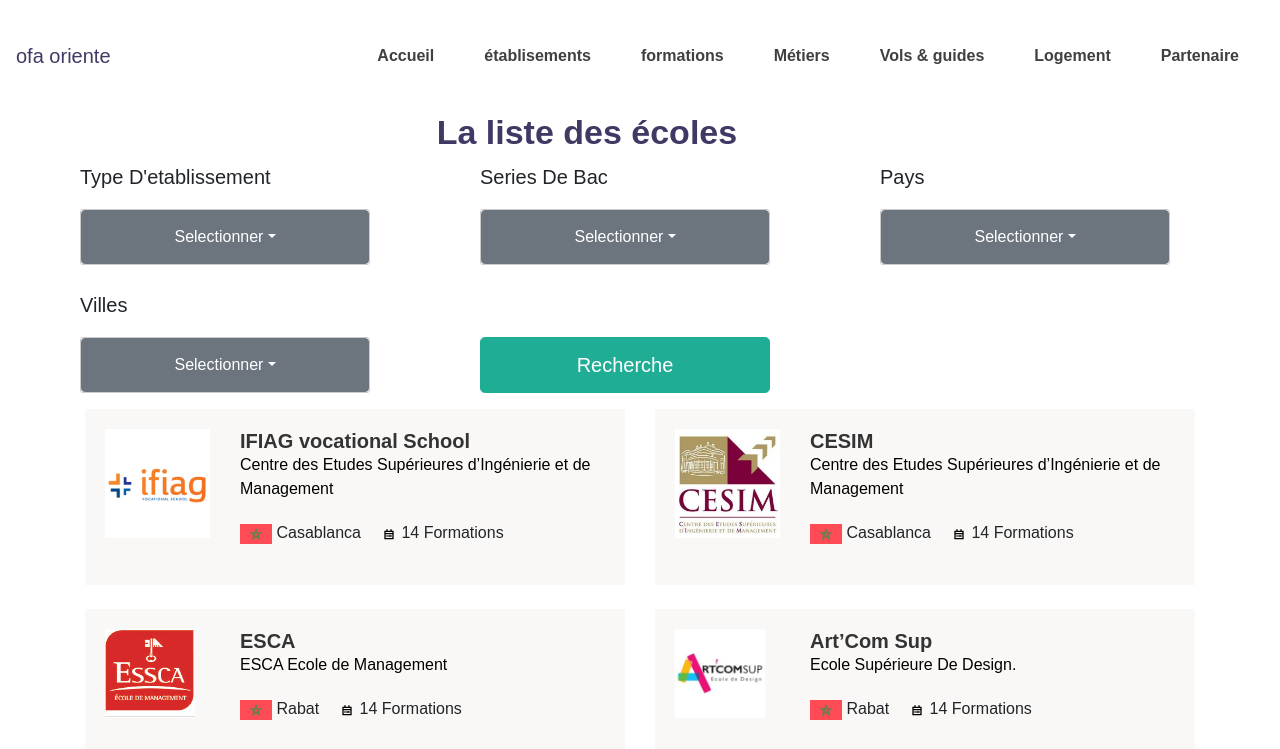
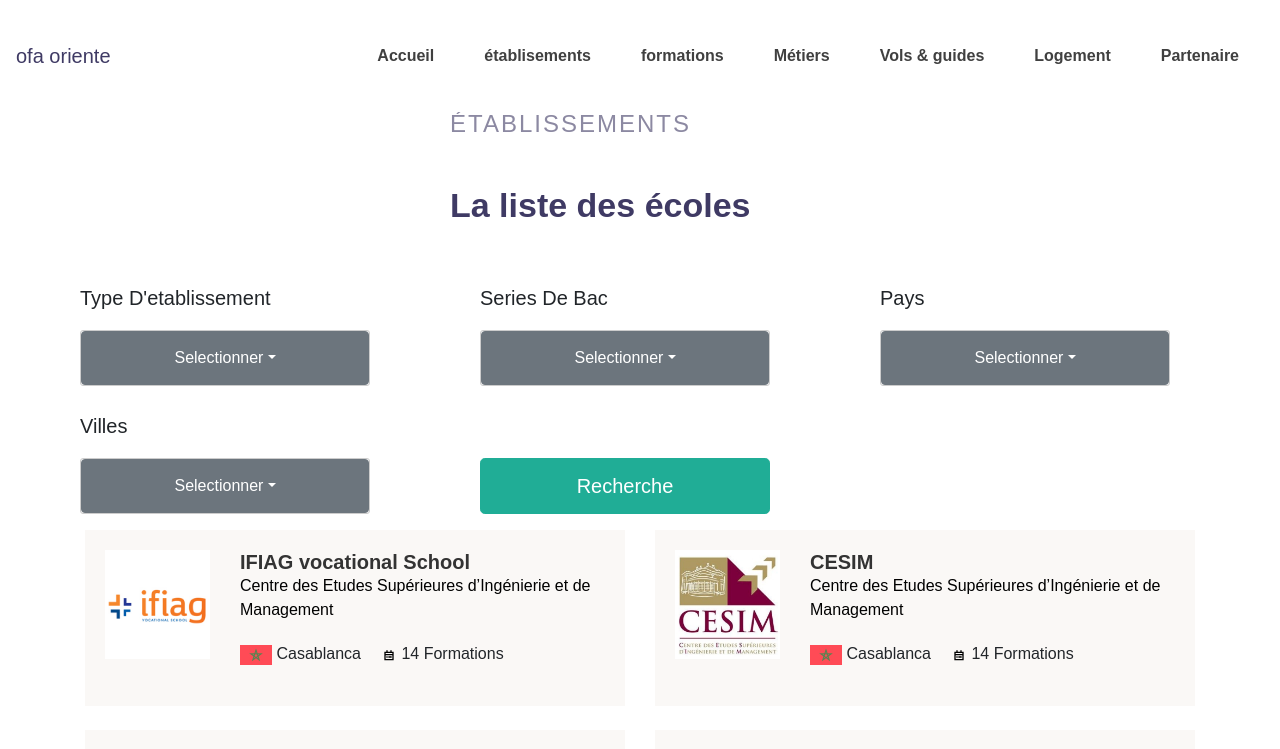
Before and after one commit to KurtMoucketou/virtual, a Next.js app: page /etablissement in a window 1280 px wide. Shown: the top 749 px of the page. Built offline with nearby package versions, Linux system fonts and the light colour scheme; a web font is replaced by a local one.

Commit message:
komitTwo

```diff
--- a/components/shared/ContactForm/index.js
+++ b/components/shared/ContactForm/index.js
@@ -1,5 +1,6 @@
 import React, { useState } from 'react';
 import { Container,
+    Row,
     Col,
     Form,
     FormGroup,
@@ -9,7 +10,9 @@
     DropdownMenu,
     DropdownItem,
     Button } from 'reactstrap';
+import Titre from "../Titre";
 import ContactFormStc from "./contactForm.stc";
+import SousTitle from '../SousTitle';
 
 const FormContact = (props) => {
     const [dropdownOpen, setOpen] = useState(false);
@@ -22,6 +25,24 @@
 
   return (
     <ContactFormStc>
+    <Container className="mb-5">
+        <Row>
+          <Col lg="4">
+
+          </Col>
+
+          <Col lg="4" className="header__form">
+          <SousTitle text__transform="uppercase" font__weight="500" color="#8c89a2" texte="ÉTABLISSEMENTS" className="mb-0" /><br></br>
+            <Titre couleur="#3f3a64" poid_font="700" taille="34px" texte="La liste des écoles" />
+          </Col>
+
+          <Col smlg="4">
+
+          </Col>
+
+        </Row>
+    </Container>
+
     <Form >
       <Container>
       <FormGroup row>
--- a/components/shared/SousTitle/SousTitle.stc.js
+++ b/components/shared/SousTitle/SousTitle.stc.js
@@ -3,13 +3,13 @@
 export const SousTitleStc = styled.h4`
     padding-bottom: 15px;
     position: relative;
-    font-size: 15px;
-    font-weight: 500;
+    font-size: 15px${props => props.font__size || "15px"};
+    font-weight: ${props => props.font__weight || "500"};
     line-height: 1;
     display: block;
     margin-bottom: 10px;
     letter-spacing: 2px;
-    text-transform: ${props => props.text_transform || "uppercase"};
+    text-transform: ${props => props.text__transform || "uppercase"};
     color: ${props => props.color || "#8c89a2"};
 
     &:before
--- a/components/shared/SousTitle/index.js
+++ b/components/shared/SousTitle/index.js
@@ -1,9 +1,11 @@
 import React from 'react';
 import { SousTitleStc } from "./SousTitle.stc";
 const SousTitle = (props) => {
-  const { texte, color, text_transform } = props;
+  const { texte, color, text__transform, font__size, font__weight } = props;
   return <SousTitleStc
-          text-transform={text_transform}
+          text-transform={text__transform}
+          font-size={font__size}
+          font-weight={font__weight}
           color={color}>{texte}
         </SousTitleStc>;
 };
--- a/pages/etablissement.js
+++ b/pages/etablissement.js
@@ -26,20 +26,6 @@
   return (
     <div className="App">
       <div>
-        <Row>
-          <Col sm="4">
-
-          </Col>
-
-          <Col sm="4">
-            <Titre couleur="#3f3a64" poid_font="700" taille="34px" texte="La liste des écoles" />
-          </Col>
-
-          <Col sm="4">
-
-          </Col>
-
-        </Row>
       <FormContact/>
       <CoursCard/>
       </div>
```
